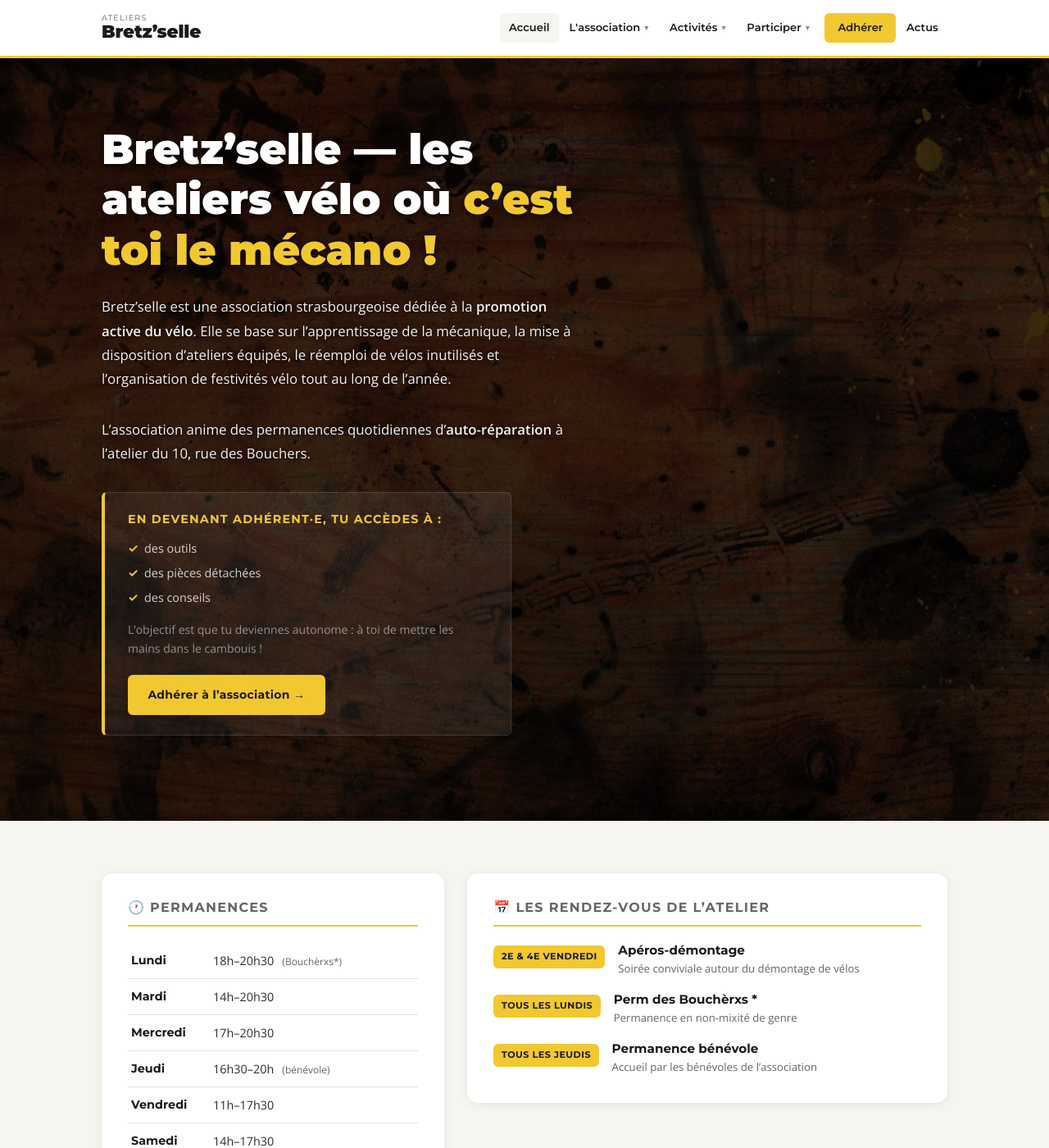
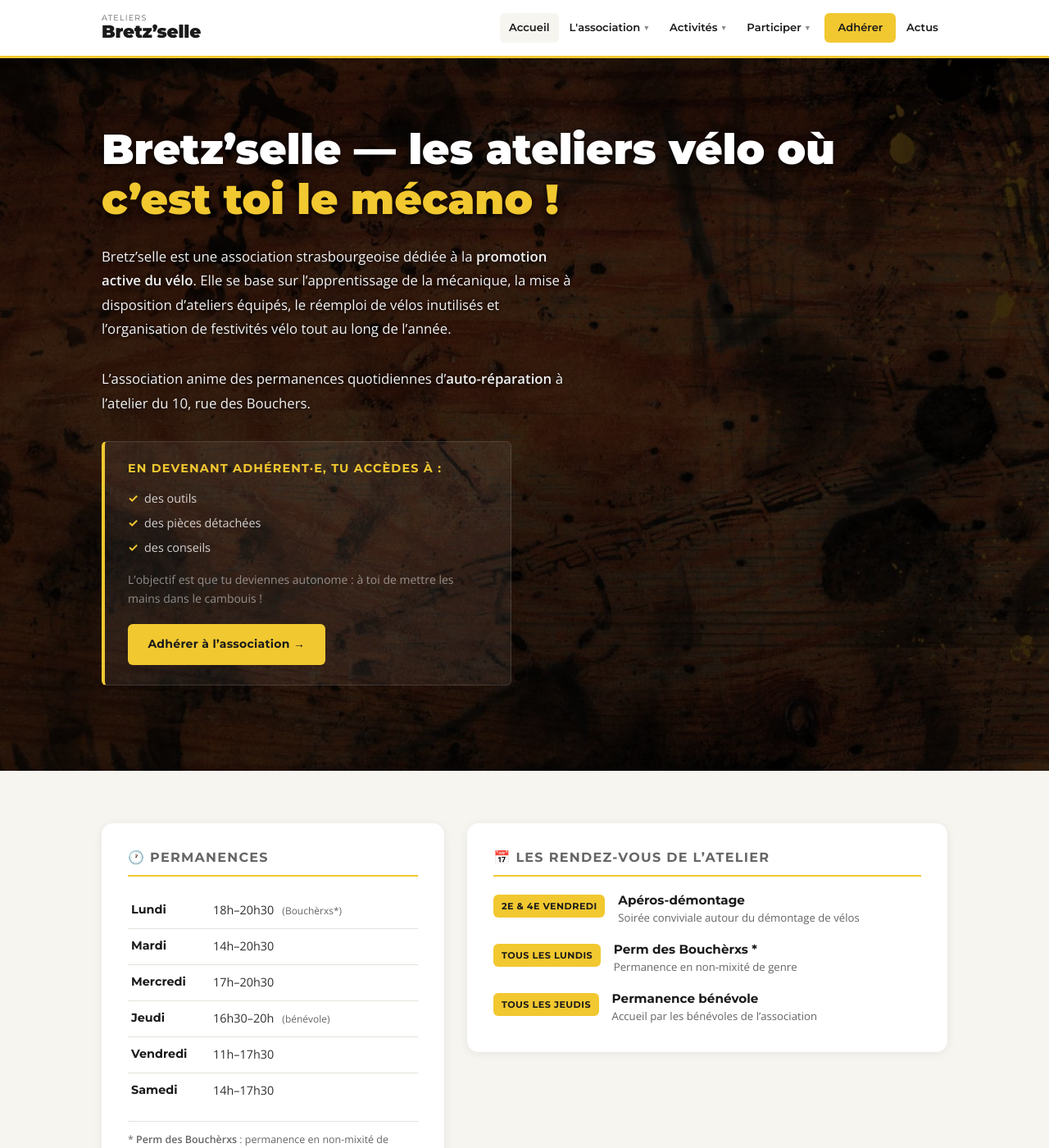
Before and after one commit to Bretzselle/bretzselle.org, a Jekyll site: the page built from index.md, in a window 1280 px wide and 1400 px high. Shown: the whole window at 82% size. Built offline with Jekyll 4.4.1, drawn with Linux system fonts in a browser that asks for light colours.

Commit message:
Increase max-width of hero content to 1040px

```diff
--- a/assets/css/main.css
+++ b/assets/css/main.css
@@ -232,7 +232,7 @@
   background: rgba(0, 0, 0, 0.72);
   pointer-events: none;
 }
-.hero-content { max-width: 640px; position: relative; z-index: 1; }
+.hero-content { max-width: 1040px; position: relative; z-index: 1; }
 .hero h1 {
   color: var(--white);
   margin-bottom: 1.5rem;
```
